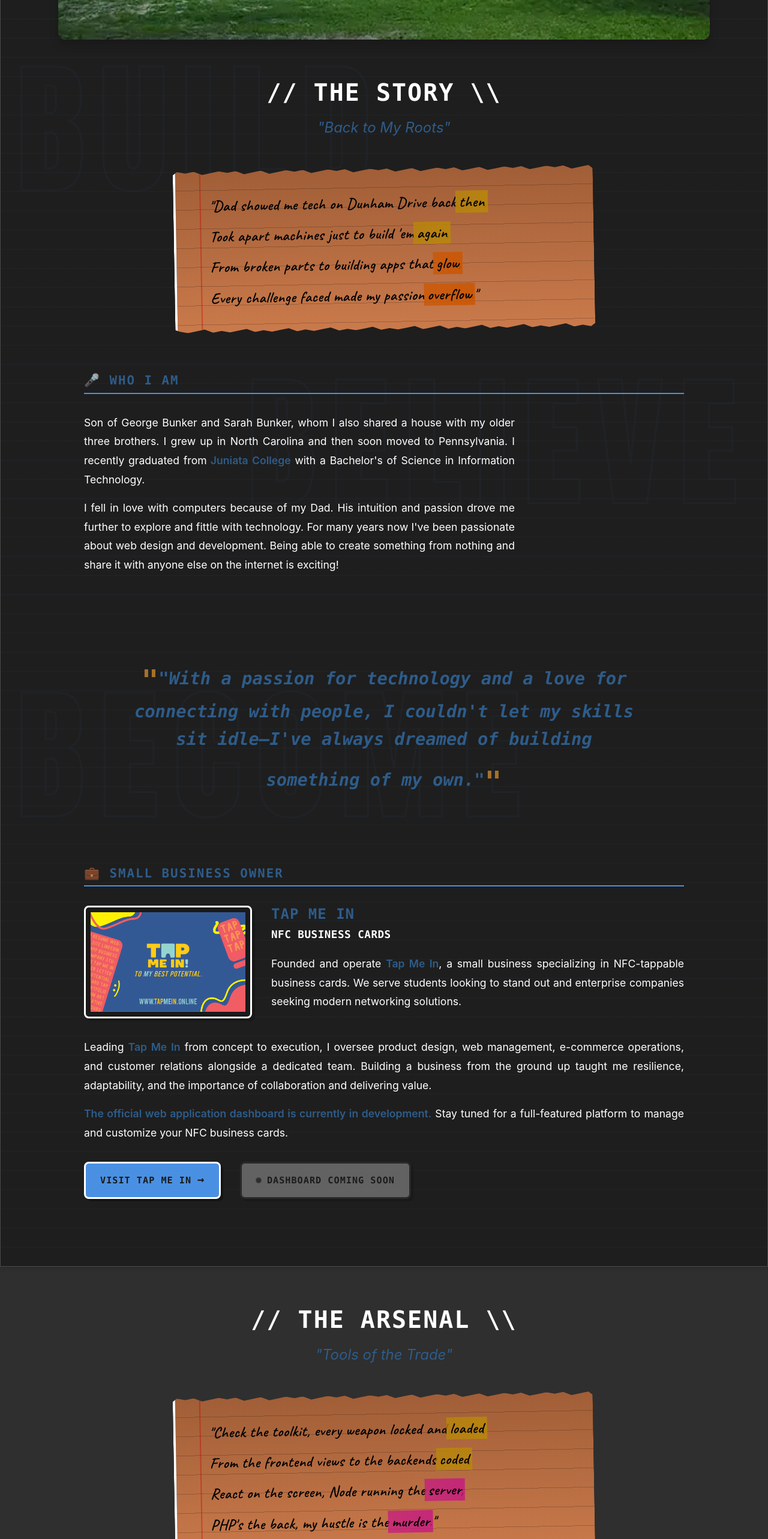
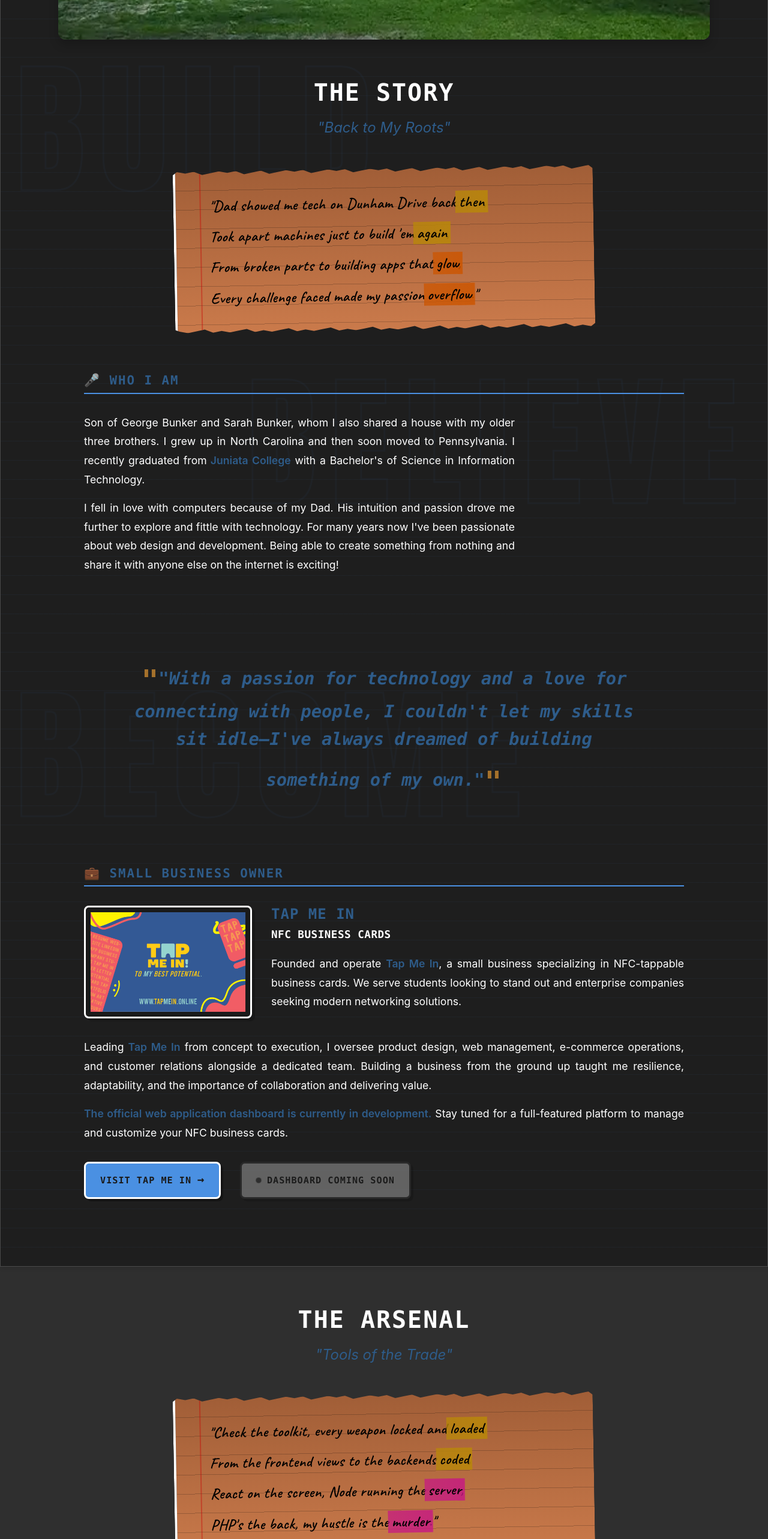
Before and after one commit to SamBunker/sambunker-website, a React (Vite) app: page / in a window 1280 px wide. Shown: the part 1400-3966 px from the top of the page at 60% size. Built offline with nearby package versions, Linux system fonts and the light colour scheme; a web font is replaced by a local one.

Commit message:
Section Title Modifications, removal of // and \\

```diff
--- a/src/components/About.jsx
+++ b/src/components/About.jsx
@@ -81,7 +81,7 @@
           <img src={aboutImage} alt="Samuel's Home" className="home-photo" />
         </div>
 
-        <h2 className="section-title">// THE STORY \\</h2>
+        <h2 className="section-title">THE STORY</h2>
         <p className="section-subtitle">"Back to My Roots"</p>
 
         <div className="about-content">
--- a/src/components/ArchitectureShowcase.jsx
+++ b/src/components/ArchitectureShowcase.jsx
@@ -440,7 +440,7 @@
   return (
     <section id="architecture" className="architecture-showcase section rap-sheet">
       <div className="container">
-        <h2 className="section-title">// THE BUNK-BOX \\</h2>
+        <h2 className="section-title">THE BUNK-BOX</h2>
         <p className="section-subtitle">"Pick a Tape to See How It Works"</p>
         <p className="section-description">
           Click on any cassette to see the tech blueprint and stack for that project.
--- a/src/components/Contact.jsx
+++ b/src/components/Contact.jsx
@@ -7,7 +7,7 @@
   return (
     <section id="contact" className="contact-section section rap-sheet">
       <div className="container">
-        <h2 className="section-title">// LET'S CONNECT \\</h2>
+        <h2 className="section-title">LET'S CONNECT</h2>
         <p className="section-subtitle">"Ready to Collaborate"</p>
 
         {/* Final Verse */}
--- a/src/components/Projects.jsx
+++ b/src/components/Projects.jsx
@@ -146,7 +146,7 @@
       </div>
 
       <div className="container">
-        <h2 className="section-title">// THE DISCOGRAPHY \\</h2>
+        <h2 className="section-title">THE DISCOGRAPHY</h2>
         <p className="section-subtitle">"Projects Dropped Like Albums"</p>
 
         {/* Opening Verse */}
--- a/src/components/Resume.jsx
+++ b/src/components/Resume.jsx
@@ -4,7 +4,7 @@
   return (
     <section id="resume" className="resume-section section">
       <div className="container">
-        <h2 className="section-title">// THE RESUME \\</h2>
+        <h2 className="section-title">THE RESUME</h2>
         <p className="section-subtitle">"The Official Document"</p>
 
         <div className="resume-verse verse">
--- a/src/components/Skills.jsx
+++ b/src/components/Skills.jsx
@@ -57,7 +57,7 @@
   return (
     <section id="arsenal" className="skills-section section">
       <div className="container">
-        <h2 className="section-title">// THE ARSENAL \\</h2>
+        <h2 className="section-title">THE ARSENAL</h2>
         <p className="section-subtitle">"Tools of the Trade"</p>
 
         {/* Opening Verse */}
```
